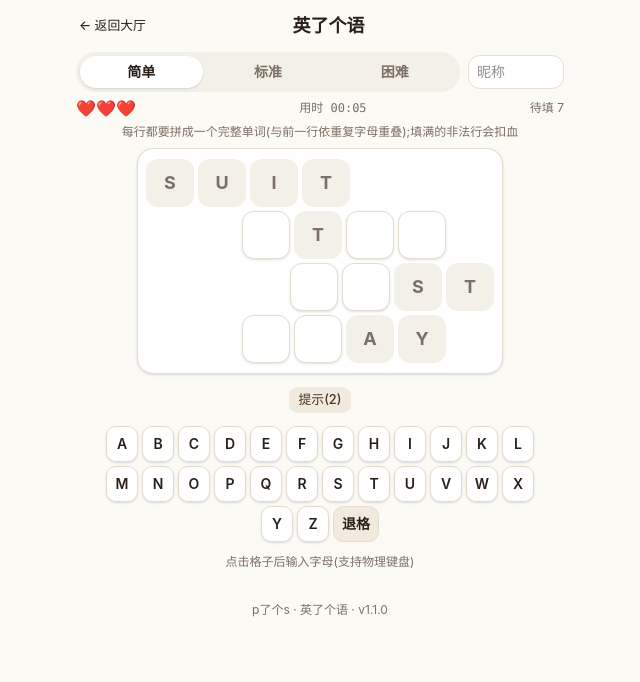
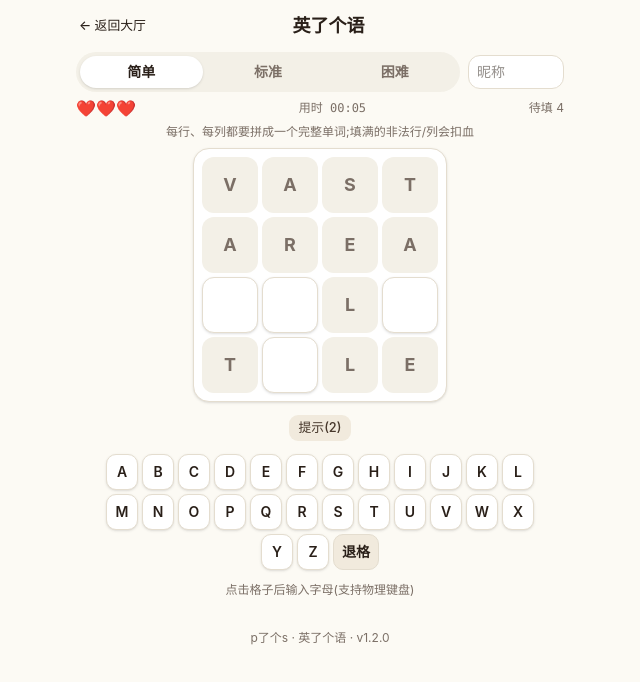
Before and after one commit to Qinshihuang2632/PlegeS, a React (Vite) app: page /ws in a window 1280 px wide. Shown: the top 682 px of the page, without its empty margins (320-960 px from the left). Built offline with nearby package versions, Linux system fonts and the light colour scheme.

Commit message:
v1.2.0: 英了个语 — 回归规则网格word square(行列成词) + 唯一解保证 + grid表格

```diff
--- a/src/game2/WsPage.tsx
+++ b/src/game2/WsPage.tsx
@@ -168,39 +168,38 @@ export function WsPage() {
 
             {/* 规则提示 */}
             <p className="mb-2 text-center text-xs text-muted-foreground">
-                每行都要拼成一个完整单词(与前一行依重复字母重叠);填满的非法行会扣血
+                每行、每列都要拼成一个完整单词;填满的非法行/列会扣血
             </p>
 
-            {/* 链式棋盘(每行按起始列错位, 不规则形状) */}
+            {/* 统一网格棋盘(N×N, 每行每列成词) */}
             <div className="mx-auto w-fit rounded-2xl border bg-card p-2 shadow-sm">
-                {game.rows.map((word, r) => (
-                    <div key={r} className="flex gap-1 py-0.5" style={{ paddingLeft: game.startCol[r] * 48 }}>
-                        {word.split("").map((_, c) => {
-                            const v = game.grid[r][c];
+                <div className="grid gap-1" style={{ gridTemplateColumns: `repeat(${game.N}, minmax(0, 1fr))` }}>
+                    {game.grid.flatMap((row, r) =>
+                        row.map((v, c) => {
                             const isFixed = game.puzzle[r][c] !== null;
                             const isSel = game.selected?.r === r && game.selected?.c === c;
                             return (
                                 <button
-                                    key={c}
+                                    key={`${r}-${c}`}
                                     onClick={() => onCell(r, c)}
                                     className={cn(
-                                        "flex h-11 w-11 items-center justify-center rounded-lg border text-lg font-bold uppercase transition sm:h-12 sm:w-12",
+                                        "flex h-12 w-12 items-center justify-center rounded-lg border text-lg font-bold uppercase transition sm:h-14 sm:w-14",
                                         isFixed
                                             ? "border-transparent bg-muted text-muted-foreground"
-                                            : game.rowDone[r]
-                                                ? "border-transparent bg-success/15 text-success"
-                                                : game.rowBad[r]
-                                                    ? "border-transparent bg-destructive/15 text-destructive"
-                                                    : "border bg-card shadow-sm hover:bg-muted",
+                                            : game.rowDone[r] || game.rowBad[r]
+                                                ? (game.rowDone[r]
+                                                    ? "border-transparent bg-success/15 text-success"
+                                                    : "border-transparent bg-destructive/15 text-destructive")
+                                                : "border bg-card shadow-sm hover:bg-muted",
                                         isSel && "ring-2 ring-primary",
                                     )}
                                 >
                                     {v ?? ""}
                                 </button>
                             );
-                        })}
-                    </div>
-                ))}
+                        }),
+                    )}
+                </div>
             </div>
 
             {/* 道具: 提示 */}
--- a/src/game2/core.ts
+++ b/src/game2/core.ts
@@ -1,22 +1,22 @@
 /*
  * p了个s · 英了个语 核心逻辑 (src/game2/core.ts) —— 纯逻辑, 无 DOM
  * =================================================================
- * 玩法(v1.1.0 重构, 效仿外刊填词栏目):
- *   由随机一个单词出发, 依「重复字母」与后续词拼接(当前词的后缀 = 下一词的前缀,
- *   共享字母重叠), 形成阶梯状单词链; 删去部分字母形成关卡(挖空),
- *   玩家逐格补全; 每行(词)填满时校验是否为词库单词, 非法扣血标红;
- *   全部词补全且合法 → 通关; 血量归零 → 失败。
- *   最终形状由词长与重叠位置决定, 不一定是规则方格。
+ * 玩法(v1.2.0 重构): 规则 N×N 网格(word square)——
+ *   每行拼成一个完整单词, 每列也拼成一个完整单词(对称方阵: 列 j 拼出的
+ *   词 = 第 j 个行词); 部分格子预填为题面, 玩家逐格补全。
+ *   生成器自算标准答案并保证「唯一解」: 挖空后经回溯求解器验证解数 == 1,
+ *   多解则逐格补回提示直到唯一 —— 无逻辑漏洞, 可逐步推理。
+ *   每行/列填满时校验是否为词库单词, 非法扣血标红; 全部补全且合法 → 通关。
  * 道具: 提示(每局最多 2 次, 向随机空位填一个正确字母)。
- * 难度: 简单 K=4 词(基础词/挖40%/首行提示)/ 标准 K=5(进阶词/挖55%/首行提示)/
- *       困难 K=5(课标难词/挖70%/无提示)。
+ * 难度: 简单 N=4(基础词/挖40%/首行提示)/ 标准 N=5(进阶词/挖55%/首行提示)/
+ *       困难 N=5(课标难词/挖70%/无提示), 均保证唯一解。
  */
 import { WS_WORDS, WS_WORDS_HARD } from "./words";
 
 export const WS_DIFFICULTIES = {
-    easy:   { label: "简单", K: 4, dictKey: "basic", firstRowHint: true,  blankRate: 0.40 },
-    normal: { label: "标准", K: 5, dictKey: "basic", firstRowHint: true,  blankRate: 0.55 },
-    hard:   { label: "困难", K: 5, dictKey: "hard",  firstRowHint: false, blankRate: 0.70 },
+    easy:   { label: "简单", N: 4, dictKey: "basic", firstRowHint: true,  blankRate: 0.40 },
+    normal: { label: "标准", N: 5, dictKey: "basic", firstRowHint: true,  blankRate: 0.55 },
+    hard:   { label: "困难", N: 5, dictKey: "hard",  firstRowHint: false, blankRate: 0.70 },
 } as const;
 export type WsMode = keyof typeof WS_DIFFICULTIES;
 
@@ -31,51 +31,81 @@ export function shuffleArr<T>(a: T[]): T[] {
 }
 
 export function dictFor(mode: WsMode): string[] {
-    return WS_DIFFICULTIES[mode].dictKey === "hard" ? WS_WORDS_HARD : WS_WORDS[WS_DIFFICULTIES[mode].K];
+    return WS_DIFFICULTIES[mode].dictKey === "hard" ? WS_WORDS_HARD : WS_WORDS[WS_DIFFICULTIES[mode].N];
 }
 
-/* 链式单词拼图生成: 随机起始词, 依「重复字母」与后续词拼接(当前词后缀 = 下一词前缀,
-   重叠 2-3 字母优先), 输出每行词与每行起始列(阶梯错位, 不规则形状)。
-   行 i 的起始列 = 行 i-1 中与行 i 重叠部分的起始位置。 */
-export function buildChain(K: number, dict: string[]): { rows: string[]; startCol: number[] } | null {
+/* 对称 word square 生成: 选 N 个 N 字母行词, 满足 words[i][j] === words[j][i]
+   (列 j 即行词 j, 转置后仍是词)。回溯构造, 失败换随机序重试。 */
+export function pickSquare(N: number, dict: string[]): string[] | null {
     const pool = [...new Set(dict)];
-    for (let t = 0; t < 200; t++) {
+    for (let t = 0; t < 300; t++) {
+        const order = shuffleArr(pool);
         const rows: string[] = [];
-        const startCol: number[] = [0];
-        let cur = pool[Math.floor(Math.random() * pool.length)];
-        rows.push(cur);
-        const used = new Set([cur]);
-        let ok = true;
-        for (let i = 1; i < K; i++) {
-            const cands = pool.filter(w => !used.has(w) && w !== cur);
-            let next: string | null = null;
-            let ovLen = 0;
-            for (const ov of [3, 2, 1]) {   // 重叠长度优先 3 → 2 → 1
-                const cs = cands.filter(w => w.startsWith(cur.slice(cur.length - ov)));
-                if (cs.length) {
-                    next = cs[Math.floor(Math.random() * cs.length)];
-                    ovLen = ov;
-                    break;
+        const ok = (() => {
+            const bt = (i: number): boolean => {
+                if (i === N) return true;
+                for (const w of order) {
+                    if (rows.includes(w)) continue;
+                    let match = true;
+                    for (let k = 0; k < i; k++) {
+                        if (w[k] !== rows[k][i]) { match = false; break; }
+                    }
+                    if (!match) continue;
+                    rows.push(w);
+                    if (bt(i + 1)) return true;
+                    rows.pop();
                 }
-            }
-            if (!next) { ok = false; break; }
-            const overlapStart = cur.length - ovLen;   // 当前词中重叠起始位置(列)
-            rows.push(next);
-            startCol.push(overlapStart);
-            used.add(next);
-            cur = next;
-        }
-        if (ok) return { rows, startCol };
+                return false;
+            };
+            return bt(0);
+        })();
+        if (ok) return rows;
     }
     return null;
 }
 
+/* 对称 word square 求解器: 给定部分预填网格(字母或 null), 返回所有对称解。
+   行词两两不同; 对称约束 words[i][j] === words[j][i]。 */
+export function solveSquare(pre: (string | null)[][], dict: string[]): string[][] {
+    const N = pre.length;
+    const set = new Set(dict);
+    const pool = [...set];
+    const grid: (string | null)[][] = pre.map(row => [...row]);
+    const solutions: string[][] = [];
+    const bt = (i: number) => {
+        if (i === N) {
+            solutions.push(grid.map(row => row.join("")));
+            return;
+        }
+        for (const w of pool) {
+            // 与已选行词不重复
+            if (grid.slice(0, i).some(r => r.join("") === w)) continue;
+            let match = true;
+            for (let c = 0; c < N; c++) {
+                // 对称: 填 (i,c) 需等于 (c,i); 若 c 行已填则取已定值
+                const known = c < i ? grid[c][i] : grid[i][c];
+                if (known !== null && known !== w[c]) { match = false; break; }
+            }
+            if (!match) continue;
+            // 写入 (i, c) 与 (c, i)
+            const written: [number, number][] = [];
+            for (let c = 0; c < N; c++) {
+                if (grid[i][c] === null) { grid[i][c] = w[c]; written.push([i, c]); }
+                if (grid[c][i] === null) { grid[c][i] = w[c]; written.push([c, i]); }
+            }
+            bt(i + 1);
+            for (const [r, c] of written) grid[r][c] = null;
+        }
+    };
+    bt(0);
+    return solutions;
+}
+
 export class WsGame {
     mode: WsMode = "normal";
-    K = 5;                            // 单局单词数量(行数)
+    N = 5;                            // 网格边长(每行/每列一个单词)
     hp = 3;
-    rows: string[] = [];              // 每行单词
-    startCol: number[] = [];          // 每行起始列(链式错位)
+    rows: string[] = [];              // 行词(对称方阵, 列词与行词相同)
     puzzle: (string | null)[][] = []; // 题面(预填字母或 null)
     grid: (string | null)[][] = [];   // 当前填写
     rowDone: boolean[] = [];
@@ -98,7 +128,7 @@ export class WsGame {
     applyMode(mode: WsMode) {
         const d = WS_DIFFICULTIES[mode];
         this.mode = mode;
-        this.K = d.K;
+        this.N = d.N;
         this.dictSet = new Set(dictFor(mode));
     }
 
@@ -110,30 +140,64 @@ export class WsGame {
         this.fills = 0;
         this.hints = 0;
         this.selected = null;
-        const chain = buildChain(this.K, [...this.dictSet]);
-        this.rows = chain?.rows ?? [];
-        this.startCol = chain?.startCol ?? [];
-        this.puzzle = [];
-        this.grid = [];
+
+        const dict = [...this.dictSet];
+        // 生成答案方阵 + 挖空, 并保证唯一解
+        const gen = this.buildUniquePuzzle(d, dict);
+        this.rows = gen.rows;
+        this.puzzle = gen.puzzle;
+        this.grid = gen.grid.map(row => [...row]);
         this.rowDone = [];
         this.rowBad = [];
-        for (let r = 0; r < this.rows.length; r++) {
-            const word = this.rows[r];
-            this.puzzle.push(word.split(""));
-            this.grid.push(Array(word.length).fill(null) as (string | null)[]);
-            this.rowDone.push(false);
+        for (let r = 0; r < this.N; r++) {
+            this.rowDone.push(this.grid[r].every(x => x !== null));
             this.rowBad.push(false);
-            for (let c = 0; c < word.length; c++) {
-                const keep = (r === 0 && d.firstRowHint) ? c < word.length : Math.random() > d.blankRate;
-                if (keep) {
-                    this.grid[r][c] = word[c];
-                } else {
-                    this.puzzle[r][c] = null;
+        }
+        this.startAt = Date.now();
+    }
+
+    /* 生成答案方阵 → 按难度挖空 → 回溯求解验证唯一解;
+       多解时逐格补回「其它解中与答案不同」的提示, 直到唯一解 */
+    private buildUniquePuzzle(d: typeof WS_DIFFICULTIES[WsMode], dict: string[]):
+        { rows: string[]; puzzle: (string | null)[][]; grid: (string | null)[][] } {
+        for (let attempt = 0; attempt < 60; attempt++) {
+            const rows = pickSquare(this.N, dict);
+            if (!rows) continue;
+            // 初始挖空
+            let grid: (string | null)[][] = rows.map(w => w.split(""));
+            for (let r = 0; r < this.N; r++) {
+                for (let c = 0; c < this.N; c++) {
+                    const keep = (r === 0 && d.firstRowHint) ? true : Math.random() > d.blankRate;
+                    if (!keep) grid[r][c] = null;
                 }
             }
-            if (this.grid[r].every(x => x !== null)) this.rowDone[r] = true;
+            // 保证唯一解: 多解则把「其他解中不同于答案」的某格补回为提示
+            let guard = 0;
+            for (;;) {
+                const sols = solveSquare(grid, dict);
+                if (sols.length === 0) break;               // 无解(理论不应发生) → 重新生成
+                if (sols.length === 1) {
+                    const puzzle = grid.map(row => row.map(v => v));   // 预填副本
+                    return { rows, puzzle, grid };
+                }
+                // 多解: 找一个空位, 该格在某非答案解中与答案不同 → 补回为提示
+                let fixed = false;
+                for (let r = 0; r < this.N && !fixed; r++) {
+                    for (let c = 0; c < this.N && !fixed; c++) {
+                        if (grid[r][c] !== null) continue;
+                        const diff = sols.find(s => s[r][c] !== rows[r][c]);
+                        if (diff) { grid[r][c] = rows[r][c]; fixed = true; }
+                    }
+                }
+                if (!fixed) break;                          // 无空位可补 → 重新生成
+                if (++guard > 40) break;
+            }
         }
-        this.startAt = Date.now();
+        // 兜底: 退化为全提示(首行) + 多解容忍(极少发生)
+        const rows = pickSquare(this.N, dict) ?? Array(this.N).fill("aaaa");
+        const grid: (string | null)[][] = rows.map(w => w.split(""));
+        const puzzle = grid.map(row => row.map(v => v));
+        return { rows, puzzle, grid };
     }
 
     get totalBlanks(): number {
@@ -144,8 +208,8 @@ export class WsGame {
     hint(): boolean {
         if (this.gameOver || this.win || this.hints >= HINT_LIMIT) return false;
         const blanks: { r: number; c: number }[] = [];
-        for (let r = 0; r < this.rows.length; r++)
-            for (let c = 0; c < this.rows[r].length; c++)
+        for (let r = 0; r < this.N; r++)
+            for (let c = 0; c < this.N; c++)
                 if (this.grid[r][c] === null && this.puzzle[r][c] === null) blanks.push({ r, c });
         if (!blanks.length) return false;
         const b = blanks[Math.floor(Math.random() * blanks.length)];
@@ -162,6 +226,7 @@ export class WsGame {
         this.grid[r][c] = ch;
         this.fills++;
         this.checkRow(r);
+        this.checkCol(c);
         this.checkEnd();
         return true;
     }
@@ -173,6 +238,7 @@ export class WsGame {
         return true;
     }
 
+    /* 行填满校验 */
     private checkRow(r: number) {
         if (this.rowDone[r]) return;
         if (this.grid[r].some(x => x === null)) return;
@@ -186,8 +252,23 @@ export class WsGame {
         }
     }
 
+    /* 列填满校验(对称方阵下列词 = 行词转置, 但显式校验更稳健) */
+    private checkCol(c: number) {
+        const col = this.grid.map(row => row[c]);
+        if (col.some(x => x === null)) return;
+        const word = col.join("");
+        if (this.dictSet.has(word)) return;   // 列合法
+        // 列非法: 若对应行尚未判定, 扣血一次
+        const r = c;                          // 对称方阵列 c = 行词 c
+        if (!this.rowBad[r] && !this.rowDone[r]) {
+            this.rowBad[r] = true;
+            this.hp--;
+        }
+    }
+
     private checkEnd() {
-        if (this.rowDone.every(x => x)) {
+        const allDone = this.rowDone.every(x => x);
+        if (allDone) {
             this.win = true;
             this.gameOver = true;
             this.elapsed = Math.floor((Date.now() - this.startAt) / 1000);
--- a/src/game2/version.ts
+++ b/src/game2/version.ts
@@ -4,4 +4,4 @@
  * 第二款游戏「英了个语」自 v1.0.0 独立演进, 不继承「化了个学」的版本号。
  * 界面版本号必须跟随发布更新。
  */
-export const WS_VERSION = "v1.1.0";
+export const WS_VERSION = "v1.2.0";
```
Also changed, not shown: 5 other files (tests, documents, lock files or other folders).
